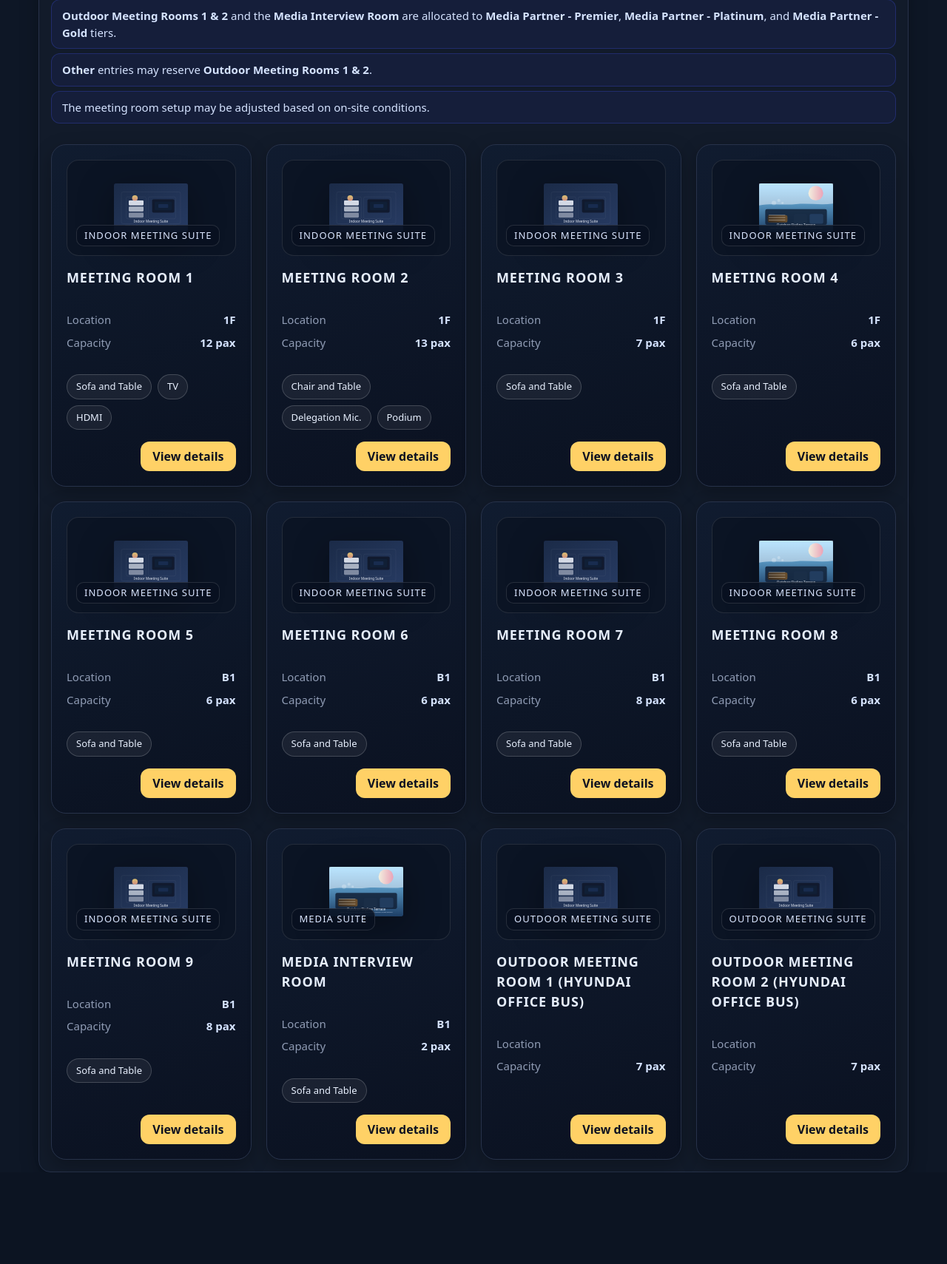
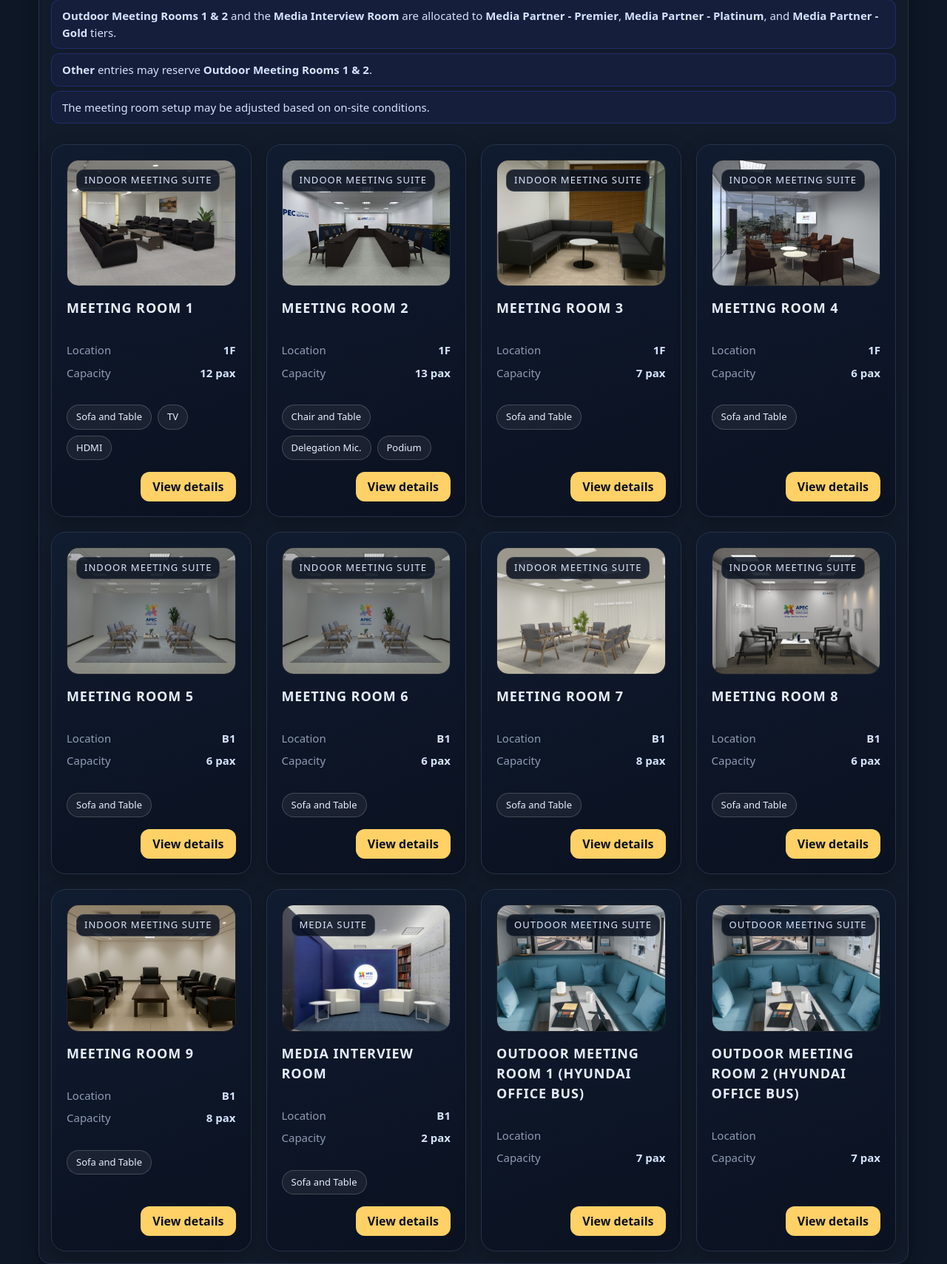
Before and after one commit to jungsuplee-hub/apec-book, a FastAPI app: page /rooms in a window 1280 px wide. Shown: the part 373-2082 px from the top of the page at 74% size. Before the commit the page ends 1958 px from the top, so only its background shows below. Run offline with FastAPI, Linux system fonts and the light colour scheme; some libraries are stand-ins or nearby versions; some web fonts are replaced.

Commit message:
Display real room images in room views

```diff
--- a/app.py
+++ b/app.py
@@ -1,6 +1,6 @@
 import os
 from datetime import datetime
-from urllib.parse import quote_plus
+from urllib.parse import quote, quote_plus
 from typing import List, Dict, Any, Tuple, Optional
 
 from fastapi import FastAPI, Request, Form, HTTPException
@@ -59,7 +59,7 @@
         "meeting_code": "DM1",
         "summary": "",
         "features": ["Sofa and Table", "TV", "HDMI"],
-        "image": "/static/images/rooms/indoor-suite.svg",
+        "image": f"/static/rooms/{quote('Meeting Room 1.jpg')}",
         "order": 1,
     },
     {
@@ -72,7 +72,7 @@
         "meeting_code": "DM2",
         "summary": "",
         "features": ["Chair and Table", "Delegation Mic.", "Podium"],
-        "image": "/static/images/rooms/indoor-suite.svg",
+        "image": f"/static/rooms/{quote('Meeting Room 2.jpg')}",
         "order": 2,
     },
     {
@@ -85,7 +85,7 @@
         "meeting_code": "DM3",
         "summary": "",
         "features": ["Sofa and Table"],
-        "image": "/static/images/rooms/indoor-suite.svg",
+        "image": f"/static/rooms/{quote('Meeting Room 3.png')}",
         "order": 3,
     },
     {
@@ -98,7 +98,7 @@
         "meeting_code": "DM4",
         "summary": "",
         "features": ["Sofa and Table"],
-        "image": "/static/images/rooms/outdoor-terrace.svg",
+        "image": f"/static/rooms/{quote('Meeting Room 4.jpg')}",
         "order": 4,
     },
     {
@@ -111,7 +111,7 @@
         "meeting_code": "PM1",
         "summary": "",
         "features": ["Sofa and Table"],
-        "image": "/static/images/rooms/indoor-suite.svg",
+        "image": f"/static/rooms/{quote('Meeting Room 5.jpg')}",
         "order": 1,
     },
     {
@@ -124,7 +124,7 @@
         "meeting_code": "PM2",
         "summary": "",
         "features": ["Sofa and Table"],
-        "image": "/static/images/rooms/indoor-suite.svg",
+        "image": f"/static/rooms/{quote('Meeting Room 6.jpg')}",
         "order": 2,
     },
     {
@@ -137,7 +137,7 @@
         "meeting_code": "PM3",
         "summary": "",
         "features": ["Sofa and Table"],
-        "image": "/static/images/rooms/indoor-suite.svg",
+        "image": f"/static/rooms/{quote('Meeting Room 7.png')}",
         "order": 3,
     },
     {
@@ -150,7 +150,7 @@
         "meeting_code": "PM4",
         "summary": "",
         "features": ["Sofa and Table"],
-        "image": "/static/images/rooms/outdoor-terrace.svg",
+        "image": f"/static/rooms/{quote('Meeting Room 8.jpg')}",
         "order": 4,
     },
     {
@@ -163,7 +163,7 @@
         "meeting_code": "GM1",
         "summary": "",
         "features": ["Sofa and Table"],
-        "image": "/static/images/rooms/indoor-suite.svg",
+        "image": f"/static/rooms/{quote('Meeting Room 9.png')}",
         "order": 1,
     },
     {
@@ -176,7 +176,7 @@
         "meeting_code": "GM2",
         "summary": "",
         "features": [],
-        "image": "/static/images/rooms/indoor-suite.svg",
+        "image": f"/static/rooms/{quote('Outdoor Meeting Room 1 (Hyundai Office Bus).png')}",
         "order": 2,
     },
     {
@@ -189,7 +189,7 @@
         "meeting_code": "GM3",
         "summary": "",
         "features": [],
-        "image": "/static/images/rooms/indoor-suite.svg",
+        "image": f"/static/rooms/{quote('Outdoor Meeting Room 2 (Hyundai Office Bus).png')}",
         "order": 3,
     },
     {
@@ -202,7 +202,7 @@
         "meeting_code": "NM1",
         "summary": "",
         "features": ["Sofa and Table"],
-        "image": "/static/images/rooms/outdoor-terrace.svg",
+        "image": f"/static/rooms/{quote('Media Interview Room.jpg')}",
         "order": 1,
     },
 ]
--- a/templates/booking.html
+++ b/templates/booking.html
@@ -38,7 +38,7 @@
     </div>
     <div class="topbar-title">MEETING ROOM RESERVATION</div>
     <nav class="nav">
-      <a href="/rooms" class="button">Room Guide</a>
+      <a href="/rooms" class="button">Room<br />Information</a>
     </nav>
   </div>
 </header>
--- a/templates/rooms.html
+++ b/templates/rooms.html
@@ -40,16 +40,21 @@
       position:relative;
       border-radius:16px;
       border:1px solid rgba(255,255,255,0.1);
-      background:#0b1424;
-      padding:14px;
-      display:flex;
-      align-items:center;
-      justify-content:center;
+      background:#060b15;
+      overflow:hidden;
+      aspect-ratio:4/3;
     }
-    .room-card-image img{width:100px;height:100px;object-fit:contain;filter:drop-shadow(0 12px 24px rgba(0,0,0,0.35));}
+    .room-card-image img{
+      width:100%;
+      height:100%;
+      object-fit:cover;
+      display:block;
+      transition:transform 0.4s ease;
+    }
+    .room-card:hover .room-card-image img{transform:scale(1.03);}
     .room-category{
       position:absolute;
-      bottom:12px;
+      top:12px;
       left:12px;
       background:rgba(9,17,32,0.85);
       border:1px solid rgba(255,255,255,0.12);
@@ -71,7 +76,6 @@
     .room-card .button{background:#ffd166;color:#0b1020;font-weight:700}
     @media (max-width:768px){
       .room-card{padding:16px}
-      .room-card-image img{width:88px;height:88px}
     }
   </style>
 </head>
```
Also changed, not shown: templates/room_detail.html (+4 -4 lines).
